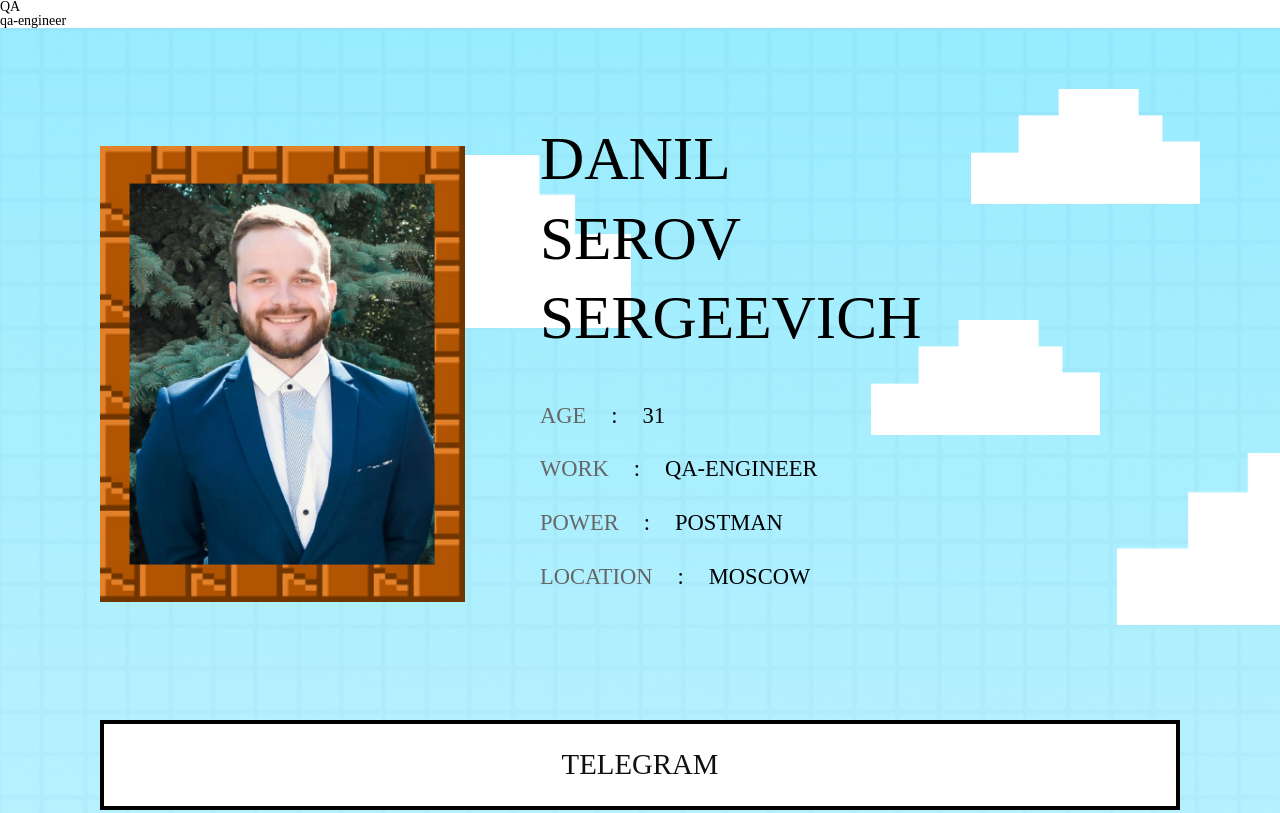
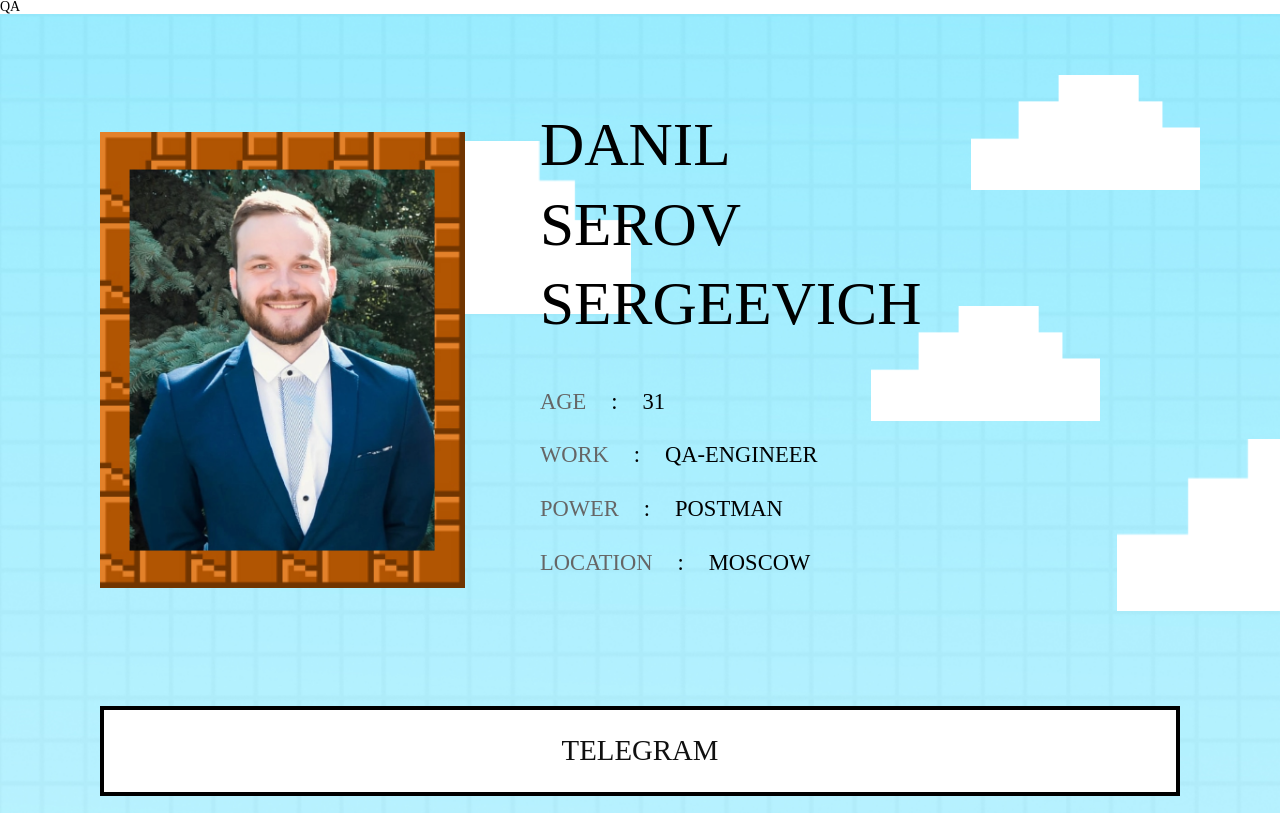
Before and after one commit to seroffdanil/seroffdanil.github.io, a plain HTML site: page index.html in a window 1280 px wide. Shown: the top 813 px of the page. Drawn offline with Linux system fonts and the light colour scheme; files whose address does not match are found by name.

```diff
--- a/index.html
+++ b/index.html
@@ -16,7 +16,6 @@
 
 <body>
    <p>QA</p>
-   <p>qa-engineer</p>
    <div class="wrapper">
       <main class="main">
          <!-- Облако -->
```
